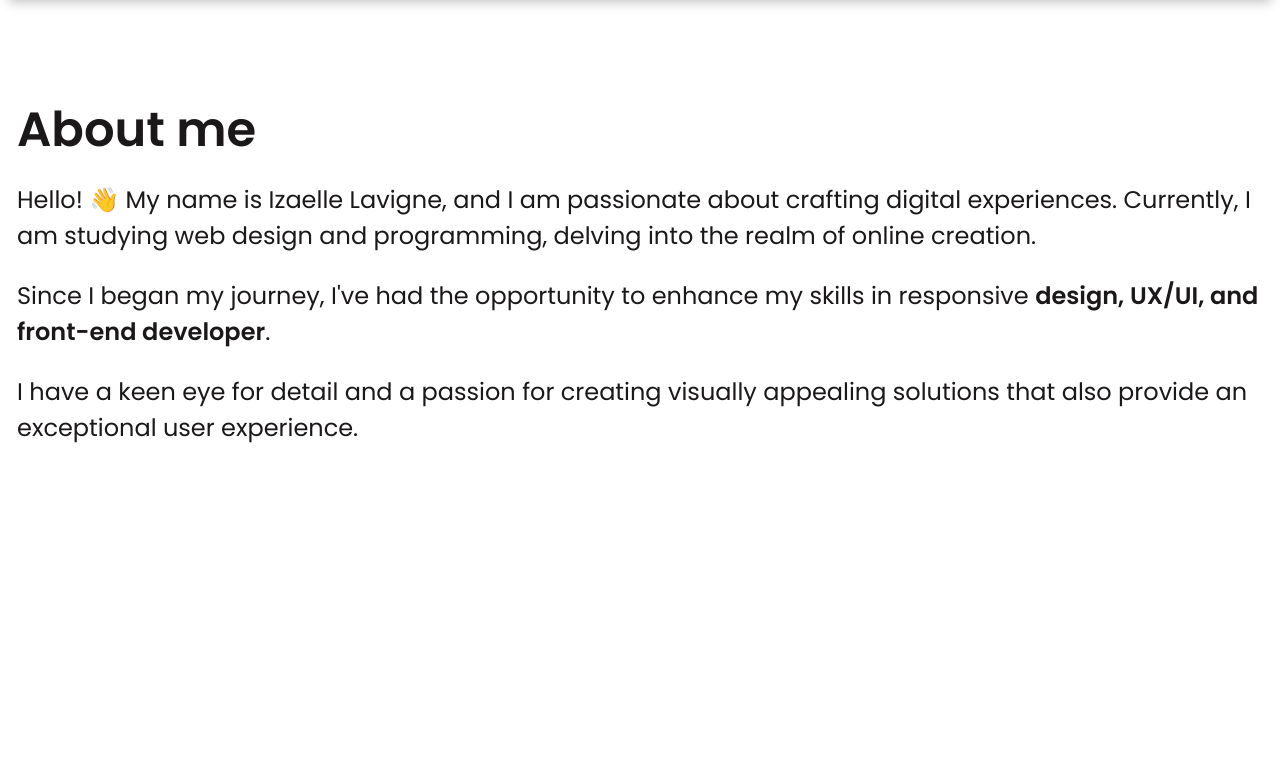
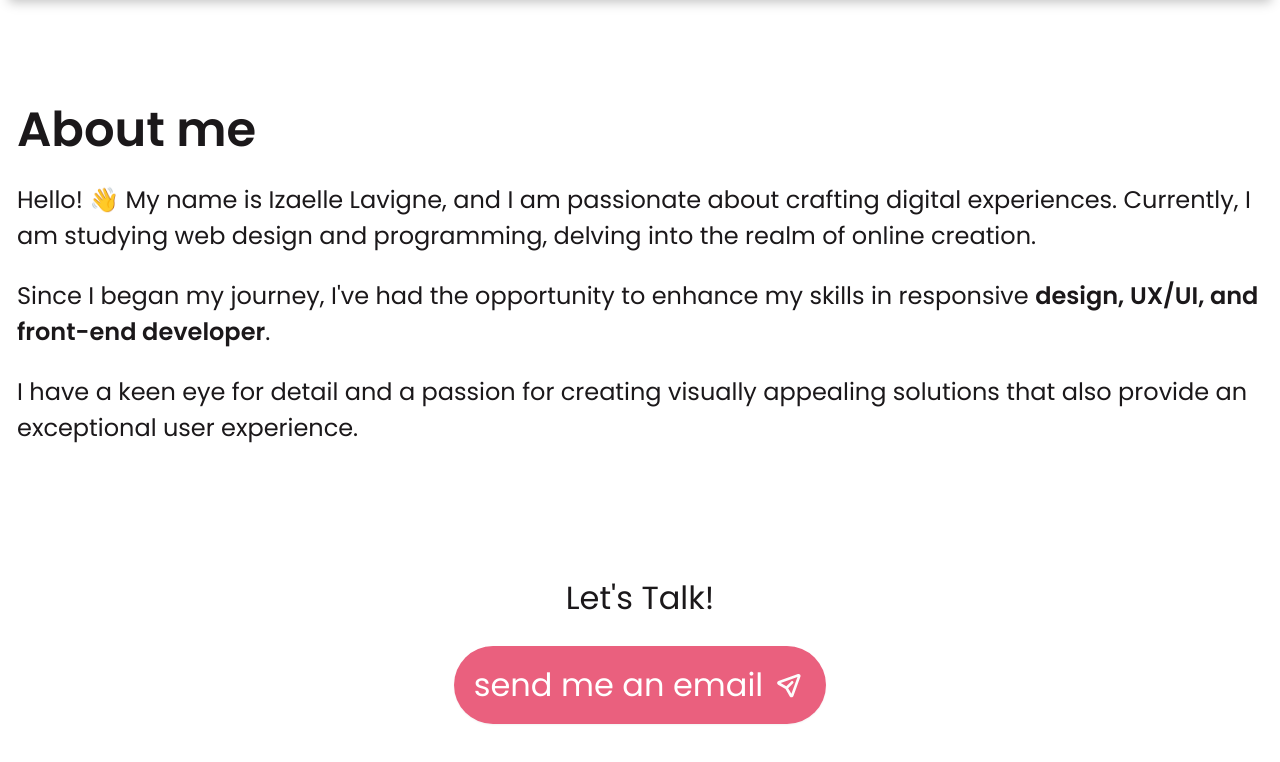
Before and after one commit to LeoCesar0/elle-portifolio, a React (Vite) app: page / in a window 1280 px wide. Shown: the part 5268-6030 px from the top of the page. Before the commit the page ends 5766 px from the top, so only its background shows below. Built offline with nearby package versions, Linux system fonts and the light colour scheme.

Commit message:
feat: add bottom section

```diff
--- a/src/App.jsx
+++ b/src/App.jsx
@@ -4,8 +4,21 @@ import { Header } from "./components/Header";
 import { Layout } from "./components/Layout";
 import { ProjectsSection } from "./components/ProjectsSection";
 import { Welcome } from "./components/Welcome";
+import { useT } from "./hooks/useT";
 
 function App() {
+  const letsTalkText = useT({
+    en: "Let's Talk!",
+    pt: "Entre em contato!",
+  });
+
+  const emailText = useT({
+    en: "send me an email",
+    pt: "me mande um email",
+  });
+
+  const email = "izaelleavrillavigne@gmail.com";
+
   return (
     <>
       <Layout>
@@ -15,6 +28,20 @@ function App() {
           <ProjectsSection />
           <ConceptSection />
           <AboutSection />
+          <div className="text-center mb-[96px]">
+            <p className="text-[32px] leading-[48px] mb-6">{letsTalkText}</p>
+            <button
+              className="text-[32px] leading-[48px] bg-primary text-onPrimary shadow-sm
+                px-[20px] py-[15px] flex items-center gap-[10px] rounded-[50px] mx-auto
+              "
+              onClick={() => {
+                window.location.href = "mailto:" + email;
+              }}
+            >
+              {emailText}
+              <img src="icons/send.svg" />
+            </button>
+          </div>
         </div>
       </Layout>
     </>
```
Also changed, not shown: public/icons/send.svg (added).
